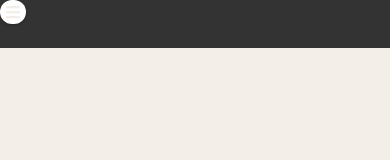
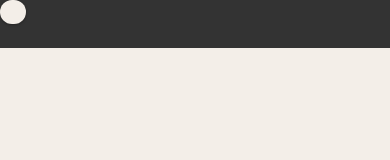
Before and after one commit to kelsiebesingeryeh/personal-website, a React (Create React App) app: page / in a window 390 px wide. Shown: the top 160 px of the page. Built offline with nearby package versions, Linux system fonts and the light colour scheme.

Commit message:
Change hamburger to dark background with light colors

```diff
--- a/src/HamburgerMenu/HamburgerMenu.scss
+++ b/src/HamburgerMenu/HamburgerMenu.scss
@@ -1,9 +1,11 @@
+@import '../styles/base';
+
 .hamburgerContainer {
     position: relative;
 }
 
 .hamburger {
-    background: #ffffff;
+    background: $dark-charcoal;
     border-radius: 8px;
     position: absolute;
     top: 60px;
@@ -34,13 +36,13 @@
 
 .hamburger li a {
     text-decoration: none;
-    color: #333333;
+    color: $linen;
     padding: 15px 20px;
     display: block;
 }
 
 .hamburgerTrigger {
-    background: #ffffff;
+    background: $linen;
     border-radius: 90px;
     cursor: pointer;
     display: flex;
```
